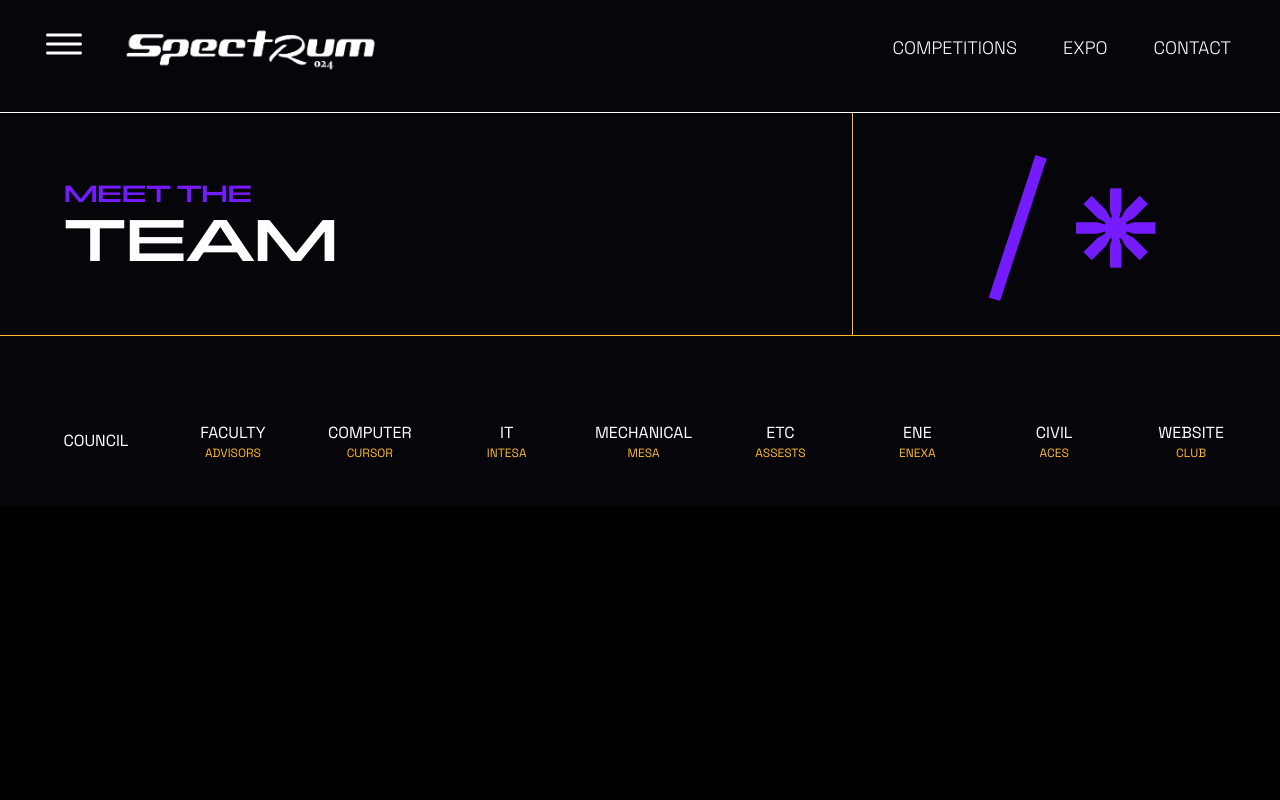
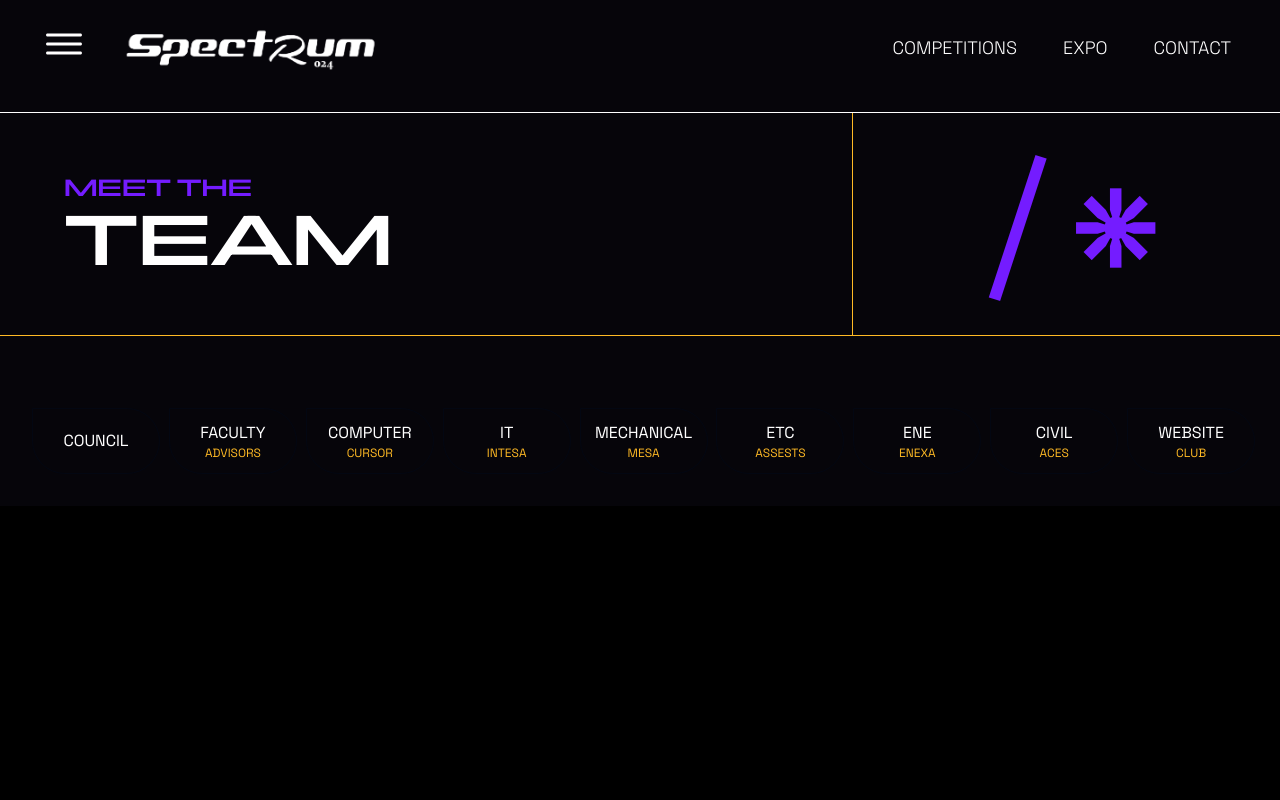
Before and after one commit to Engicos-Coders-Club/gec-spectrum-website-2024, a Next.js app: page /Teams in a window 1280 px wide. Shown: the top 800 px of the page. Built offline with nearby package versions, Linux system fonts and the light colour scheme.

Commit message:
Update PageHead.tsx

```diff
--- a/src/app/components/PageHead.tsx
+++ b/src/app/components/PageHead.tsx
@@ -6,6 +6,7 @@ const spacemono = Space_Mono({
   subsets: ["latin"],
   display: "swap",
 });
+
 const panchang = localFont({
   src: "../../../public/Panchang-Variable.ttf",
   display: "swap",
@@ -26,7 +27,9 @@ const PageHead = ({ body, title, faltutext }: PageHeadProps) => {
         <h2 className="text-[#741CFF] font-semibold sm:text-2xl text-lg">
           {body}
         </h2>
-        <h1 className="font-semibold sm:text-6xl text-5xl">{title}</h1>
+        <h1 className="font-semibold xl:text-7xl lg:text-5xl md:text-4xl sm:text-3xl text-2xl">
+          {title}
+        </h1>
       </div>
       <div className="w-2/6 h-full sm:flex justify-center items-center hidden">
         <p
```
